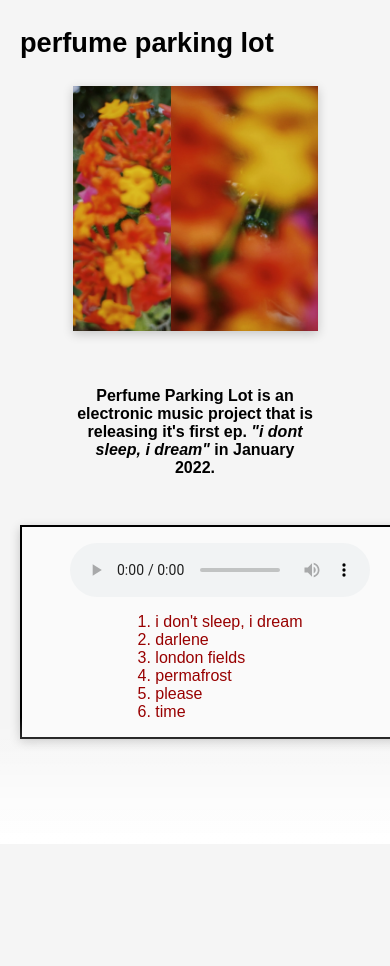
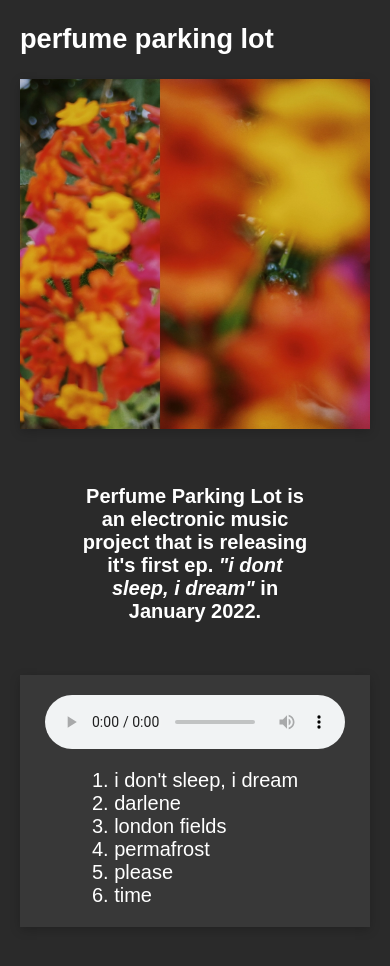
Before and after one commit to JELL2/perfume-parking-lot-website, a plain HTML site: page index.html in a window 390 px wide. Shown: the top 966 px of the page. Drawn offline with nearby package versions, Linux system fonts and the light colour scheme.

Commit message:
testing making some changes for better mobile experience

```diff
--- a/index.html
+++ b/index.html
@@ -14,6 +14,8 @@
     }
     body{
       margin: 0;
+      color: white;
+      font-size: 20px;
     }
 
     /* desktop */
@@ -32,7 +34,8 @@
       }
 
       #content{
-        background-color: whitesmoke;
+        background-color: #2a2a2a;
+        /* #2a2a2a */
         /* antiquewhite */
         /* width: 750px; */
         height: 1600px;
@@ -51,6 +54,7 @@
         margin-right: auto;
         margin-top: 1.5rem;
         margin-bottom: 1.5rem;
+        width: 100%;
         box-shadow: 0 3px 10px rgb(0 0 0 / 0.2);
 
       }
@@ -73,6 +77,7 @@
       }
 
       #overlay{
+        display: none;
         position: fixed;
         top: 0;
         left: 0;
@@ -90,12 +95,13 @@
         justify-content: center;
         align-items: center;
         flex-direction: column;
-        background-color: #fafafa;
+        background-color: #383838;
         padding-top: 1em;
 
-        width: 400px;
+        /* width: 400px; */
         box-shadow: 0 3px 10px rgb(0 0 0 / 0.2);
-        border: solid 2px black;
+        /* border: solid 2px black; */
+        /* #383838 */
       }
 
       #audio-player ul{
@@ -105,8 +111,12 @@
 
       #audio-player ul a{
         text-decoration: none;
-        color: rgb(152, 0, 0);
+        color: white;
+        /* background-color: white; */
+        /* color: rgb(152, 0, 0); */
       }
+
+      /* color for selected track rgb(255 111 111) */
 
     }
   </style>
@@ -114,8 +124,8 @@
 </head>
 <body>
     <div id="content">
-      <h3 id="main-title">perfume parking lot</h3>
-      <img src="images/artwork.jpg" alt="" width="70%" id="artwork">
+      <h2 id="main-title">perfume parking lot</h2>
+      <img src="images/artwork.jpg" alt="" id="artwork">
       <!-- <img src="images/artwork-back.jpg" alt="" id="artwork-back"> -->
       <p id="landing-message">Perfume Parking Lot is an electronic music project that is releasing it's first ep. <i>"i dont sleep, i dream"</i> in January 2022.</p>
       <div id="audio-player">
@@ -132,7 +142,7 @@
     </div>
   <div id="overlay"></div>
   <script>
-    audioPlayer();
+    // audioPlayer();
 
     function audioPlayer(){
     var currentSong = 0;
```
